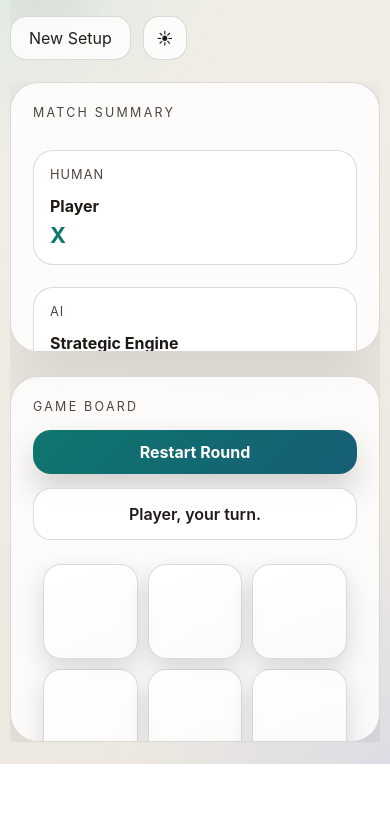
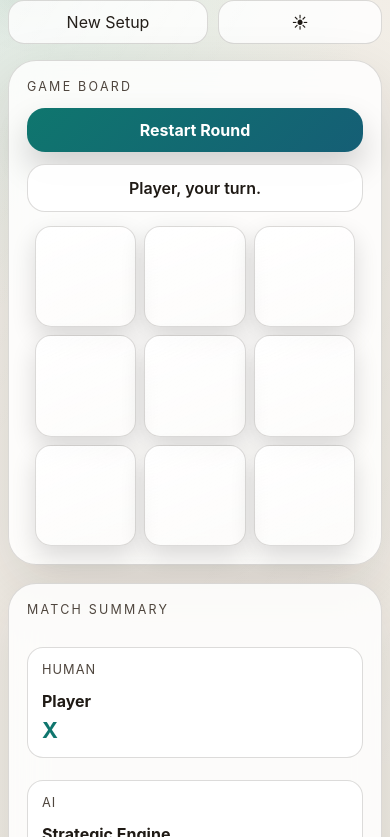
Before and after one commit to purnalokesh31-hub/CODSOFT-2, a plain HTML site: page game.html in a window 390 px wide. Shown: the part 80-917 px from the top of the page. Before the commit the page ends 844 px from the top, so only its background shows below. Drawn offline with Linux system fonts and the light colour scheme.

Commit message:
Update style.css
mobile screen game-play updation

```diff
--- a/style.css
+++ b/style.css
@@ -40,6 +40,7 @@ html {
 body {
   margin: 0;
   min-height: 100vh;
+  min-height: 100dvh;
   font-family: 'Inter', sans-serif;
   color: var(--text);
   background:
@@ -166,7 +167,7 @@ h3 {
 
 .feature-grid {
   display: grid;
-  grid-template-columns: no-repeat(3, minmax(0, 1fr));
+  grid-template-columns: repeat(3, minmax(0, 1fr));
   gap: 15px;
 }
 
@@ -301,15 +302,15 @@ input:focus {
 }
 
 .game-page {
-  overflow: hidden;
+  overflow: auto;
 }
 
 .game-page .page-shell {
-  height: 100vh;
-  min-height: 100vh;
+  height: auto;
+  min-height: 100dvh;
   display: flex;
   flex-direction: column;
-  overflow: hidden;
+  overflow: visible;
 }
 
 .game-layout {
@@ -319,7 +320,7 @@ input:focus {
   gap: 24px;
   align-items: stretch;
   min-height: 0;
-  overflow: hidden;
+  overflow: visible;
 }
 
 .side-panel,
@@ -387,7 +388,7 @@ input:focus {
   display: flex;
   flex-direction: column;
   justify-content: flex-start;
-  overflow: hidden;
+  overflow: visible;
 }
 
 .board-head {
@@ -452,71 +453,6 @@ input:focus {
 
 .cell.o {
   color: var(--accent);
-}
-
-@media (max-width: 1080px) {
-  .hero-grid,
-  .game-layout {
-    grid-template-columns: 1fr;
-  }
-
-  .feature-grid {
-    grid-template-columns: 1fr;
-  }
-
-  .game-page {
-    overflow: hidden;
-  }
-
-  .game-page .page-shell {
-    height: 100vh;
-    min-height: 100vh;
-    overflow: hidden;
-  }
-
-  .side-panel {
-    max-height: 32vh;
-    overflow-y: auto;
-  }
-
-  .board {
-    width: min(72vw, 400px);
-  }
-}
-
-@media (max-width: 720px) {
-  .page-shell {
-    width: min(100% - 20px, 100%);
-    padding-top: 18px;
-    padding-bottom: 22px;
-  }
-
-  .topbar,
-  .board-head {
-    flex-direction: column;
-    align-items: stretch;
-  }
-
-  .hero-copy,
-  .setup-panel,
-  .side-panel,
-  .board-panel {
-    padding: 22px;
-  }
-
-  h2 {
-    font-size: 1rem;
-  }
-
-  .board {
-    width: min(78vw, 320px);
-    gap: 10px;
-  }
-
-  .cell {
-    border-radius: 18px;
-    font-size: clamp(1.5rem, 6vw, 2.3rem);
-  }
 }
 
 .app-footer {
@@ -604,3 +540,167 @@ input:focus {
 .panel-head {
   margin-bottom: 20px;
 }
+
+@media (max-width: 1080px) {
+  .hero-grid,
+  .game-layout {
+    grid-template-columns: 1fr;
+  }
+
+  .feature-grid {
+    grid-template-columns: 1fr;
+  }
+
+  .game-page {
+    overflow: auto;
+  }
+
+  .game-page .page-shell {
+    height: auto;
+    min-height: 100dvh;
+    overflow: visible;
+    display: flex;
+    flex-direction: column;
+  }
+
+  .game-layout {
+    overflow: visible;
+    gap: 18px;
+  }
+
+  .side-panel {
+    max-height: none;
+    overflow: visible;
+    padding-right: 0;
+    order: 2;
+  }
+
+  .board-panel {
+    order: 1;
+  }
+
+  .board {
+    width: min(82vw, 400px);
+  }
+}
+
+@media (max-width: 720px) {
+  .page-shell {
+    width: min(100% - 16px, 100%);
+    padding-top: 16px;
+    padding-bottom: 20px;
+  }
+
+  .topbar,
+  .board-head {
+    flex-direction: column;
+    align-items: stretch;
+    gap: 14px;
+  }
+
+  .topbar.compact {
+    margin-bottom: 16px;
+  }
+
+  .brand {
+    gap: 12px;
+  }
+
+  .brand-mark {
+    width: 50px;
+    height: 50px;
+    border-radius: 16px;
+  }
+
+  .header-actions {
+    width: 100%;
+    display: flex;
+    gap: 10px;
+  }
+
+  .header-actions > button {
+    flex: 1;
+  }
+
+  .hero-copy,
+  .setup-panel,
+  .side-panel,
+  .board-panel {
+    padding: 18px;
+  }
+
+  h1 {
+    font-size: 1.35rem;
+  }
+
+  h2 {
+    font-size: clamp(1.35rem, 5vw, 1.8rem);
+    line-height: 1.18;
+  }
+
+  h3 {
+    font-size: 1.3rem;
+  }
+
+  .headline-card {
+    padding: 16px 16px 18px;
+    border-radius: 20px;
+  }
+
+  .hero-subline {
+    font-size: 0.98rem;
+    line-height: 1.55;
+  }
+
+  .lead {
+    font-size: 0.96rem;
+    line-height: 1.65;
+    margin: 12px 0 20px;
+  }
+
+  .setup-form {
+    gap: 18px;
+  }
+
+  .field {
+    gap: 8px;
+  }
+
+  .preview-card,
+  .mini-card,
+  .summary-block,
+  .info-stack article {
+    padding: 14px;
+    border-radius: 16px;
+  }
+
+  .board-panel {
+    padding: 18px;
+  }
+
+  .board-head {
+    margin-bottom: 12px;
+  }
+
+  .status-banner {
+    margin-bottom: 14px;
+    min-height: 48px;
+    padding: 10px 12px;
+  }
+
+  .board {
+    width: min(88vw, 320px);
+    gap: 8px;
+    margin-top: 0;
+  }
+
+  .cell {
+    border-radius: 16px;
+    font-size: clamp(1.45rem, 8vw, 2.1rem);
+  }
+
+  .app-footer {
+    padding: 12px 8px 18px;
+    font-size: 0.84rem;
+  }
+}
```
